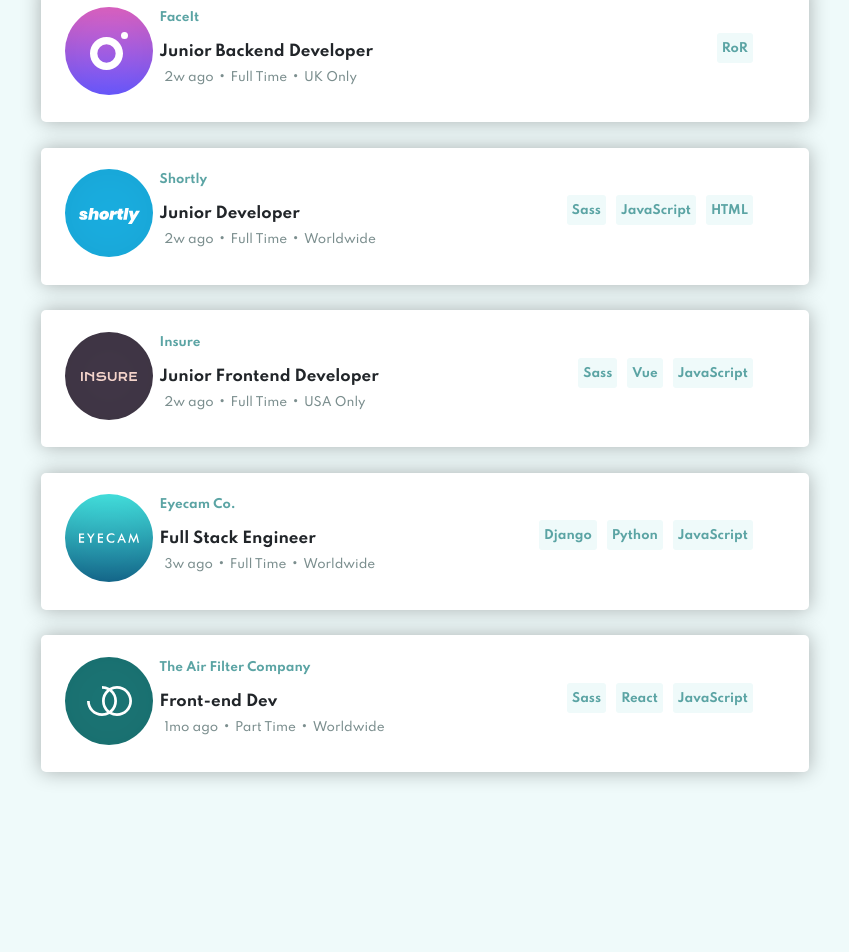
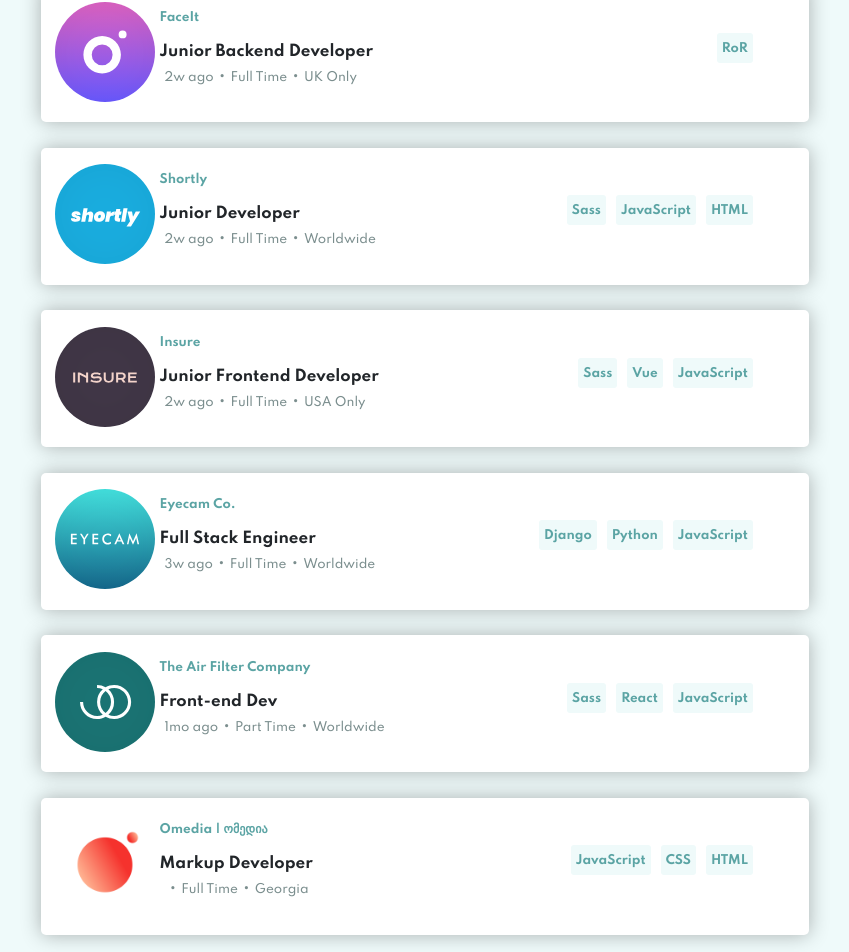
Before and after one commit to zura12337/jobs, a React (Create React App) app: page / in a window 1280 px wide. Shown: the part 997-1949 px from the top of the page, without its empty margins (215-1064 px from the left). Before the commit the page ends 1795 px from the top, so only its background shows below. Built offline with nearby package versions, Linux system fonts and the light colour scheme.

Commit message:
added omedia.

```diff
--- a/src/components/data/data.json
+++ b/src/components/data/data.json
@@ -155,5 +155,19 @@
     "languages": ["JavaScript"],
     "tools": ["React", "Sass"],
     "toolsAndLanguages": ["React", "Sass", "JavaScript"]
+  },
+  {
+    "id": 11,
+    "company": "Omedia | ომედია",
+    "logo": "./images/65318098_10156700500364261_7498001240744263680_o.png",
+    "new": false,
+    "featured": false,
+    "position": "Markup Developer",
+    "role": "Frontend",
+    "level": "Junior",
+    "contract": "Full Time",
+    "location": "Georgia",
+    "languages": ["HTML", "CSS", "JavaScript"],
+    "toolsAndLanguages": ["HTML", "CSS", "JavaScript"]
   }
 ]
--- a/src/index.css
+++ b/src/index.css
@@ -63,6 +63,11 @@
 }
 .none{
   display: none !important;
+}
+#logo{
+  width: 100px;
+  margin-left: -10px;
+  margin-top: -5px;
 }
 /* TYPOGRAPHY */
 .job-main{
```
Also changed, not shown: public/images/65318098_10156700500364261_7498001240744263680_o.png (added), src/images/65318098_10156700500364261_7498001240744263680_o.png (added).
